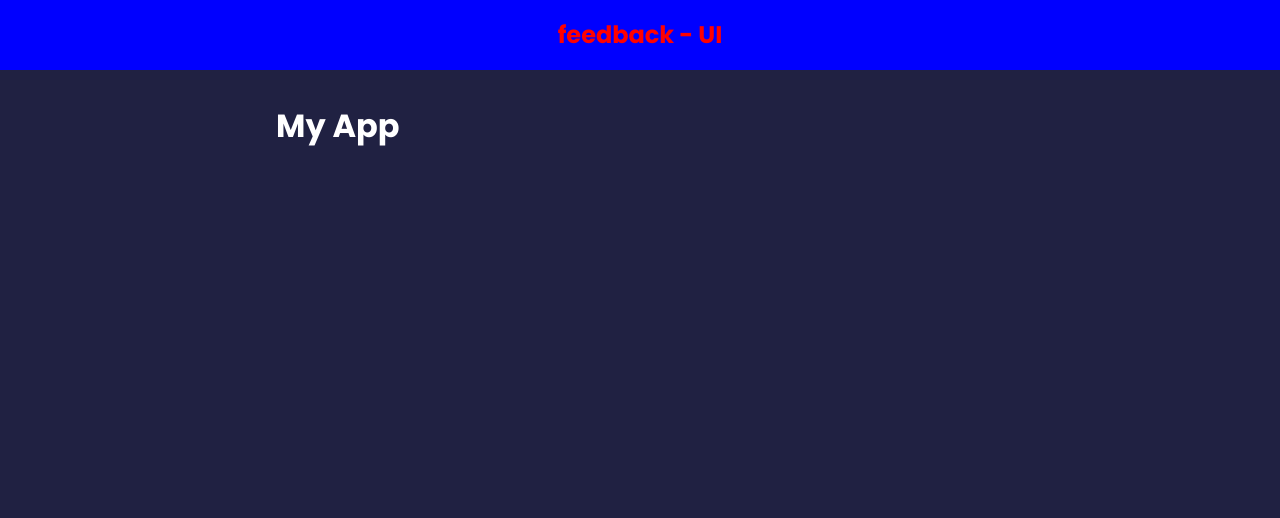
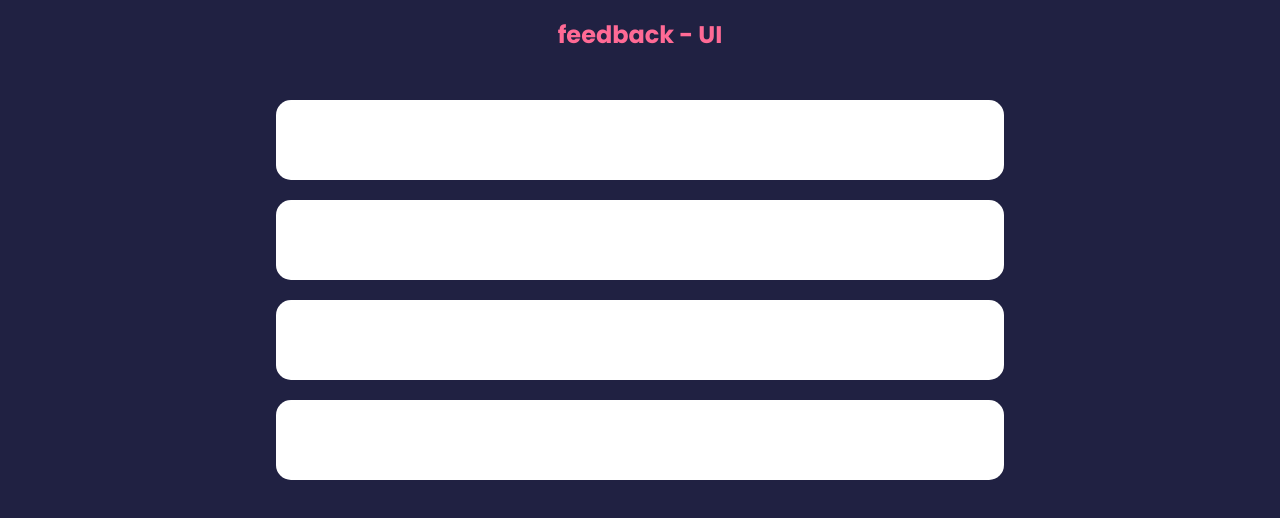
Before and after one commit to Pandey17Shashwat/Feedback-App, a React (Create React App) app in the folder feedback-app/: page / in a window 1280 px wide. Shown: the top 518 px of the page. Built offline with nearby package versions, Linux system fonts and the light colour scheme.

Commit message:
Card component

```diff
--- a/feedback-app/src/App.js
+++ b/feedback-app/src/App.js
@@ -1,13 +1,15 @@
+import FeedbackData from './data/FeedbackData';
+import { useState } from 'react';
 import Header from './components/Header';
+import FeedbackList from './components/FeedbackList';
 
 function App() {
+    const [feedback, setFeedback] = useState(FeedbackData)
     return (
         <>
             <Header />
             <diV className="container">
-                <h1>
-                    My App
-                </h1>
+                <FeedbackList feedback={feedback} />
             </diV>
         </>
     )
--- /dev/null
+++ b/feedback-app/src/components/FeedbackItem.jsx
@@ -0,0 +1,17 @@
+import Card from './shared/Card';
+import PropTypes from 'prop-types'
+
+function FeedbackItem({item}) {
+  return (
+    <Card>
+        <div className="num-display">{item.rating}</div>
+        <div className="text-display">{item.text}</div>
+    </Card>
+  )
+}
+
+FeedbackItem.propTypes = {
+   item : PropTypes.object.isRequired,
+}
+
+export default FeedbackItem
--- /dev/null
+++ b/feedback-app/src/components/FeedbackList.jsx
@@ -0,0 +1,27 @@
+import PropTypes from 'prop-types'
+import FeedbackItem from './FeedbackItem'
+
+function FeedbackList({feedback}) {
+  if(!feedback || feedback.length === 0){
+     return <p>No Feedback Yet</p>
+  }
+  return (
+    <div className="feedback-list">
+      {feedback.map((item) => (
+         <FeedbackItem key = {item.id} item = {item} />
+      ))}
+    </div>
+  )
+}
+
+FeedbackList.propTypes = {
+   feedback : PropTypes.arrayOf(
+      PropTypes.shape({
+        id : PropTypes.number.isRequired,
+        text : PropTypes.string.isRequired,
+        rating : PropTypes.number.isRequired,
+      })
+   ),
+}
+
+export default FeedbackList
--- a/feedback-app/src/components/Header.jsx
+++ b/feedback-app/src/components/Header.jsx
@@ -2,8 +2,8 @@ import PropTypes from 'prop-types';
 
 function Header({text,bgColor,textColor}) {
     const headerStyles = {
-        backgroundColor : 'blue',
-        color : 'red',
+        backgroundColor : bgColor,
+        color : textColor,
     }
 
   return (
--- /dev/null
+++ b/feedback-app/src/components/shared/Card.jsx
@@ -0,0 +1,29 @@
+import { PropTypes } from "prop-types"
+
+function Card({children,reverse}) {
+//   return (
+//     <div className={`card ${reverse && 'reverse'}`}>
+//         {children}
+//     </div>
+//   )
+
+    return <div className="card" style={{
+        backgroundColor : reverse ? 'rgba(0,0,0,0,4)' : '#fff',
+        color : reverse ? '#fff' : '#000',
+    }}>
+
+    </div>
+}
+
+Card.defaultProps = {
+    reverse : false,
+
+}
+
+Card.PropsTypes = {
+    children : PropTypes.node.isRequired,
+    reverse  : PropTypes.bool,
+}
+
+
+export default Card
--- /dev/null
+++ b/feedback-app/src/data/FeedbackData.js
@@ -0,0 +1,24 @@
+const FeedbackData = [
+    {
+        id: 1,
+        rating: 10,
+        text: 'Lorem ipsum dolor sit amet consectetur adipisicing elit. Incidunt, ducimus quibusdam? Cupiditate ullam ducimus similique repellat cumque, optio consequatur natus consequuntur quasi commodi dolor, facilis laborum at officiis perferendis. Ex.'
+    },
+    {
+        id: 2,
+        rating: 9,
+        text: 'Lorem ipsum dolor sit amet consectetur adipisicing elit. Incidunt, ducimus quibusdam? Cupiditate ullam ducimus similique repellat cumque, optio consequatur natus consequuntur quasi commodi dolor, facilis laborum at officiis perferendis. Ex.'
+    },
+    {
+        id: 3,
+        rating: 8,
+        text: 'Lorem ipsum dolor sit amet consectetur adipisicing elit. Incidunt, ducimus quibusdam? Cupiditate ullam ducimus similique repellat cumque, optio consequatur natus consequuntur quasi commodi dolor, facilis laborum at officiis perferendis. Ex.'
+    },
+    {
+        id: 4,
+        rating: 7,
+        text: 'Lorem ipsum dolor sit amet consectetur adipisicing elit. Incidunt, ducimus quibusdam? Cupiditate ullam ducimus similique repellat cumque, optio consequatur natus consequuntur quasi commodi dolor, facilis laborum at officiis perferendis. Ex.'
+    },
+]
+
+export default FeedbackData;
```
